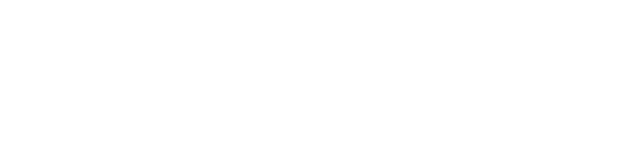
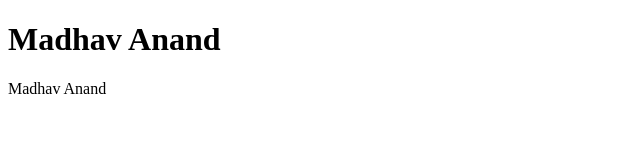
Before and after one commit to madhavanand-github/JavaScript-Course, a plain HTML site: page 1. Hello World/index.html in a window 1280 px wide. Shown: the whole page, without its empty margins (0-640 px from the left). Drawn offline with Linux system fonts and the light colour scheme.

Commit message:
Completed

```diff
--- a/1. Hello World/index.html
+++ b/1. Hello World/index.html
@@ -4,8 +4,10 @@
     <meta charset="UTF-8">
     <meta name="viewport" content="width=device-width, initial-scale=1.0">
     <title>Hello World</title>
+
 </head>
 <body>
-
+    <h1 id="h">First Js Page</h1>
+    <script src="script.js"></script>
 </body>
 </html>
--- /dev/null
+++ b/1. Hello World/script.js
@@ -0,0 +1,9 @@
+alert("Hello Buddy");
+
+// This can't be loaded in "async" manner
+document.getElementById("h").innerHTML = "Madhav Anand";
+
+// This can't be loaded in "defer" manner
+document.write("Madhav Anand");
+
+console.log("Hello World");
```
